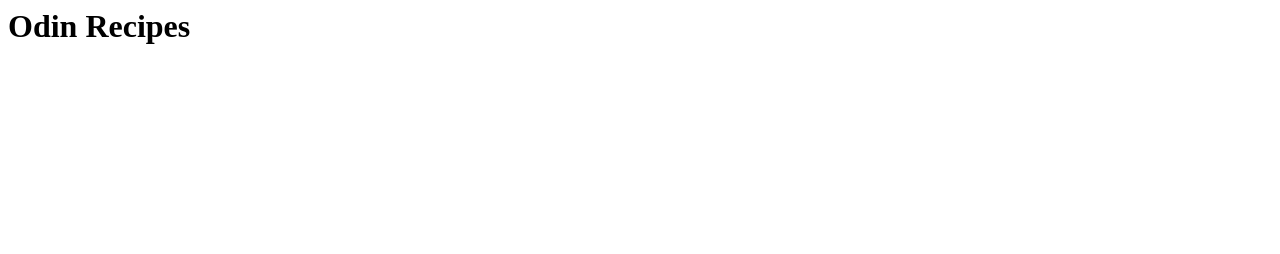
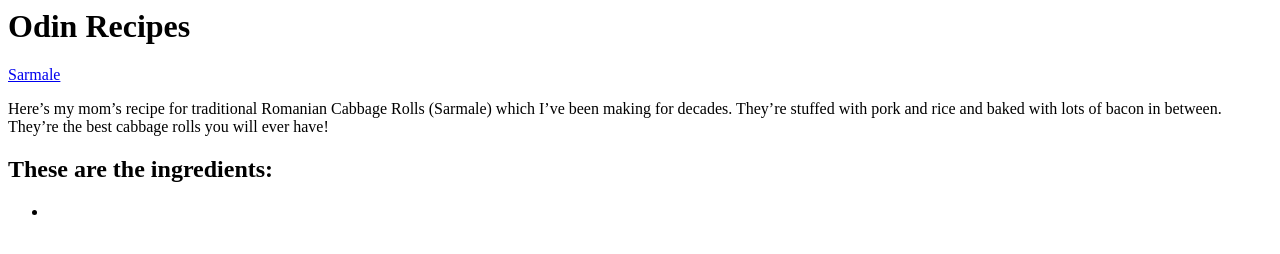
Before and after one commit to raileanulux/odin-recipes, a plain HTML site: page index.html in a window 1280 px wide. Drawn offline with Linux system fonts and the light colour scheme.

Commit message:
edit ../index.html

```diff
--- a/index.html
+++ b/index.html
@@ -4,5 +4,11 @@
     </head>
     <body>
         <h1>Odin Recipes</h1>
+        <a href="recipes/sarmale.html">Sarmale</a>
+        <p>Here’s my mom’s recipe for traditional Romanian Cabbage Rolls (Sarmale) which I’ve been making for decades. They’re stuffed with pork and rice and baked with lots of bacon in between. They’re the best cabbage rolls you will ever have!</p>
+        <h2>These are the ingredients:</h2>
+        <ul>
+            <li></li>
+        </ul>
     </body>
 </html>
```
